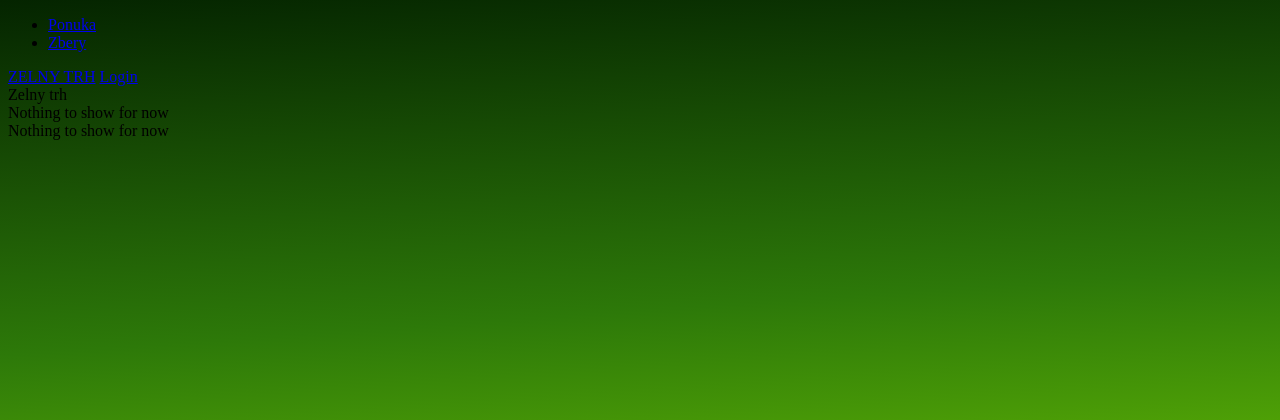
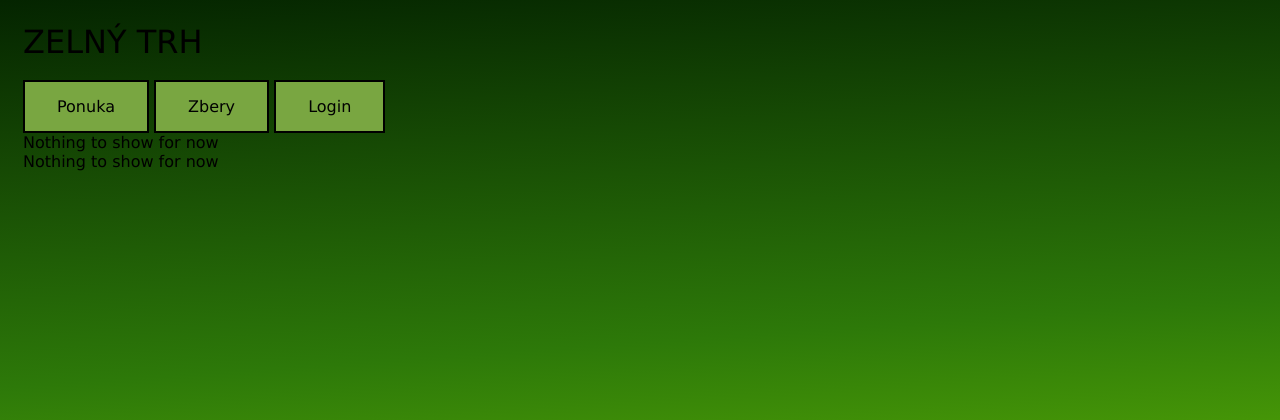
Before and after one commit to xkoren10/IIS-projekt, a Django app: page / in a window 1280 px wide. Shown: the top 420 px of the page. Run offline with Django 4.2, Linux system fonts and the light colour scheme; data that the repository does not hold is empty; parts of the project's set-up code (start-up, migrations or seed data) failed here and were passed over.

Commit message:
More CSS
A ja neraz v ťažkom bôli
stál som na vysokej holi:
stál som nad tým pekným krajom
medzi Tatrou a Dunajom.

```diff
--- a/index/static/css/styles.css
+++ b/index/static/css/styles.css
@@ -4,8 +4,7 @@ body {
   padding: 15px;
 }
 .LOGO{
-  margin-left: 50px ;
-  font-size: large;
+  font-size: xx-large;
 }
 
 .crop{
@@ -13,6 +12,7 @@ body {
   text-align: center;
   border: 2px solid black;
   margin: 5px;
+  background: #79a641
 }
 
 .crop_name, .crop_price, .crop_description{
@@ -32,13 +32,11 @@ ul
   list-style:none;
   width: auto;
   text-align: center;
-
-
 }
 
 ul li{
   display: list-item;
-  padding: 5px 5px;
+  padding: 5px;
   margin: 0 3px;
   background: #79a641;
   text-align: center;
@@ -58,3 +56,19 @@ a:link,a:hover, a:visited,a:active{
 h2 {
     color: #1b1b1b;
 }
+
+.button{
+     background-color: #79a641;
+  padding: 15px 32px;
+  text-align: center;
+  text-decoration: none;
+  display: inline-block;
+  font-size: 16px;
+  color: black;
+  border: 2px solid black;
+
+}
+
+.button:hover{
+   background: #bee883;
+}
--- a/index/templates/404.html
+++ b/index/templates/404.html
@@ -1,5 +1,7 @@
+{% load static %}
 <!DOCTYPE html>
-<html lang="en">
+<html lang="en"  style="height: 100vh">
+<link rel="stylesheet" href="{% static 'css/styles.css' %}">
 <head>
     <style>
 .center {
@@ -15,6 +17,7 @@
 <body>
     <header>
         <span id="LOGO"><a href="{% url 'index:index' %}">ZELNY TRH</a></span>
+
     </header>
     <main>
         <p style="text-align:center; font-size:200%">404 - Stránka, ktorú sa pokúšate navštíviť, neexistuje.</p>
--- a/index/templates/index/index.html
+++ b/index/templates/index/index.html
@@ -1,19 +1,18 @@
+{% load static %}
 <!DOCTYPE html>
-<html lang="cs" style="height: 100vh">
+<html lang="cs" style="height: 110%">
+<link rel="stylesheet" href="{% static 'css/styles.css' %}">
 <head>
     <meta charset="UTF-8">
     <title>Zelný trh</title>
+    <span class="LOGO"><a href="{% url 'index:index' %}">ZELNÝ TRH</a></span>
+    <br><br>
 </head>
-<body style="background: rgb(4,36,0);
-background: linear-gradient(176deg, rgba(4,36,0,1) 0%, rgba(45,121,9,1) 40%, rgba(159,255,0,1) 100%);">
+<body>
     <header>
-        <nav>
-            <ul>
-                <li class="button"><a href="{% url 'index:offers' %}">Ponuka</a></li>
-                <li class="button"><a href="{% url 'index:harvests' %}">Zbery</a></li>
-            </ul>
-        </nav>
-        <span id="LOGO"><a href="{% url 'index:index' %}">ZELNY TRH</a></span>
+            <span class="button"><a href="{% url 'index:offers' %}">Ponuka</a></span>
+            <span class="button"><a href="{% url 'index:harvests' %}">Zbery</a></span>
+
         {% if logged_in %}
             <span class="button"><a href="{% url 'index:login' %}">Košík</a></span>
             <span class="button"><a href="{% url 'index:profile' %}">Profil</a></span>
@@ -21,7 +20,6 @@ background: linear-gradient(176deg, rgba(4,36,0,1) 0%, rgba(45,121,9,1) 40%, rgb
         {% else %}
             <span class="button"><a href="{% url 'index:login' %}">Login</a></span>
         {% endif %}
-        <div id="intro">Zelny trh</div>
     </header>
     <main>
         <div>
@@ -38,10 +36,10 @@ background: linear-gradient(176deg, rgba(4,36,0,1) 0%, rgba(45,121,9,1) 40%, rgb
                                     {% load static %}
                                     <img src="{% static 'index/images/crops.png' %}" alt="Crop" width="100" height="100">
                                     <span class="crop_name">
-                                        {{ top_crop.crop_name }},
+                                        {{ top_crop.crop_name }}
                                     </span>
                                     <span class="crop_description">
-                                        Popis: {{ top_crop.description }},
+                                        Popis: {{ top_crop.description }}
                                     </span>
                                     <span class="crop_price">
                                         Cena: {{ top_crop.price }}
@@ -64,13 +62,13 @@ background: linear-gradient(176deg, rgba(4,36,0,1) 0%, rgba(45,121,9,1) 40%, rgb
                                     {% load static %}
                                     <img src="{% static 'index/images/crops.png' %}" alt="Crop" width="100" height="100">
                                     <span class="crop_name">
-                                        {{ new_crop.crop_name }},
+                                        {{ new_crop.crop_name }}
                                     </span>
                                     <span class="crop_description">
-                                        Popis: {{ new_crop.description }},
+                                        Popis: {{ new_crop.description }}
                                     </span>
                                     <span class="crop_price">
-                                        Cena: {{ new_crop.price }}
+                                        Cena: {{ new_crop.price }} eur
                                     </span>
                                 </div>
                             </a></li>
```
Also changed, not shown: index/templates/index/harvest_detail.html (+7 -1 lines), index/templates/index/harvests.html (+5 -2 lines), index/templates/index/login.html (+10 -8 lines), index/templates/index/new_crop.html (+7 -4 lines), index/templates/index/offers.html (+13 -8 lines), index/templates/index/product_detail.html (+12 -8 lines), index/templates/index/profile.html (+11 -10 lines), index/templates/index/sign_up.html (+6 -5 lines).
